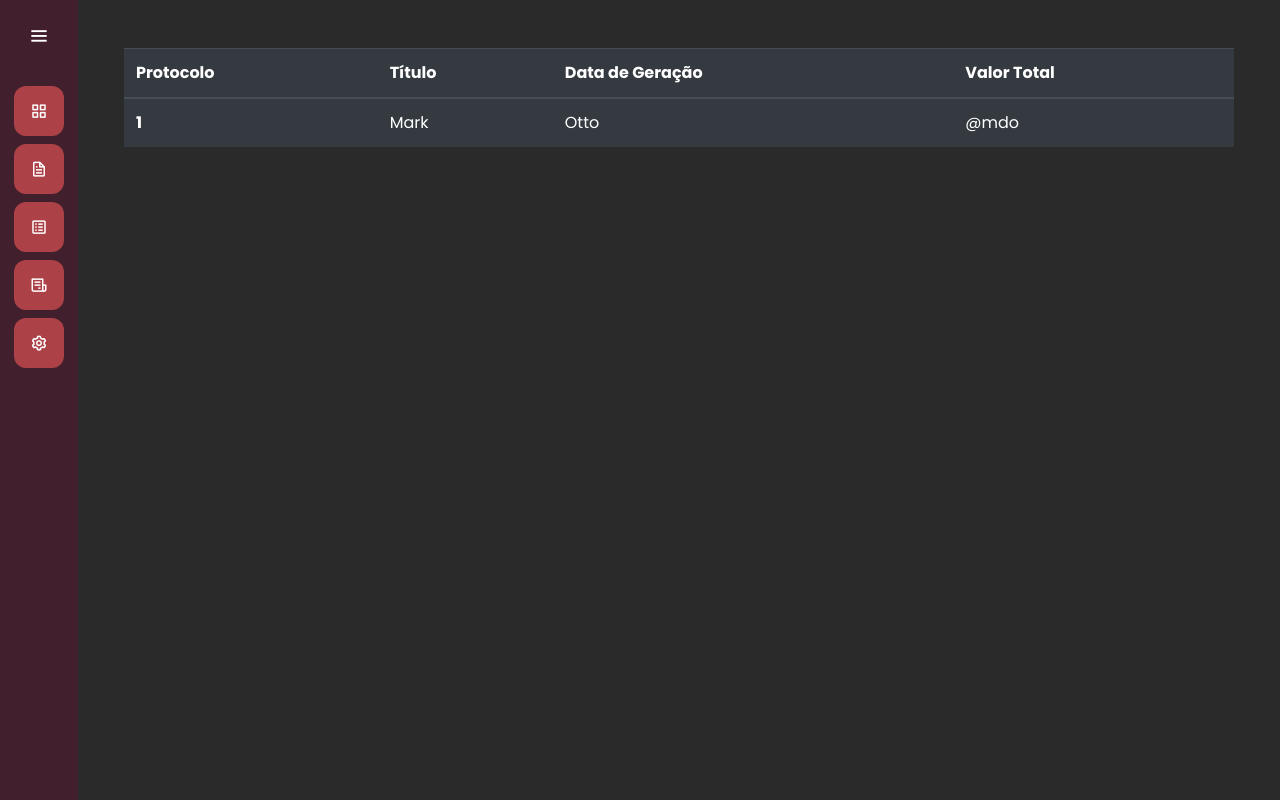
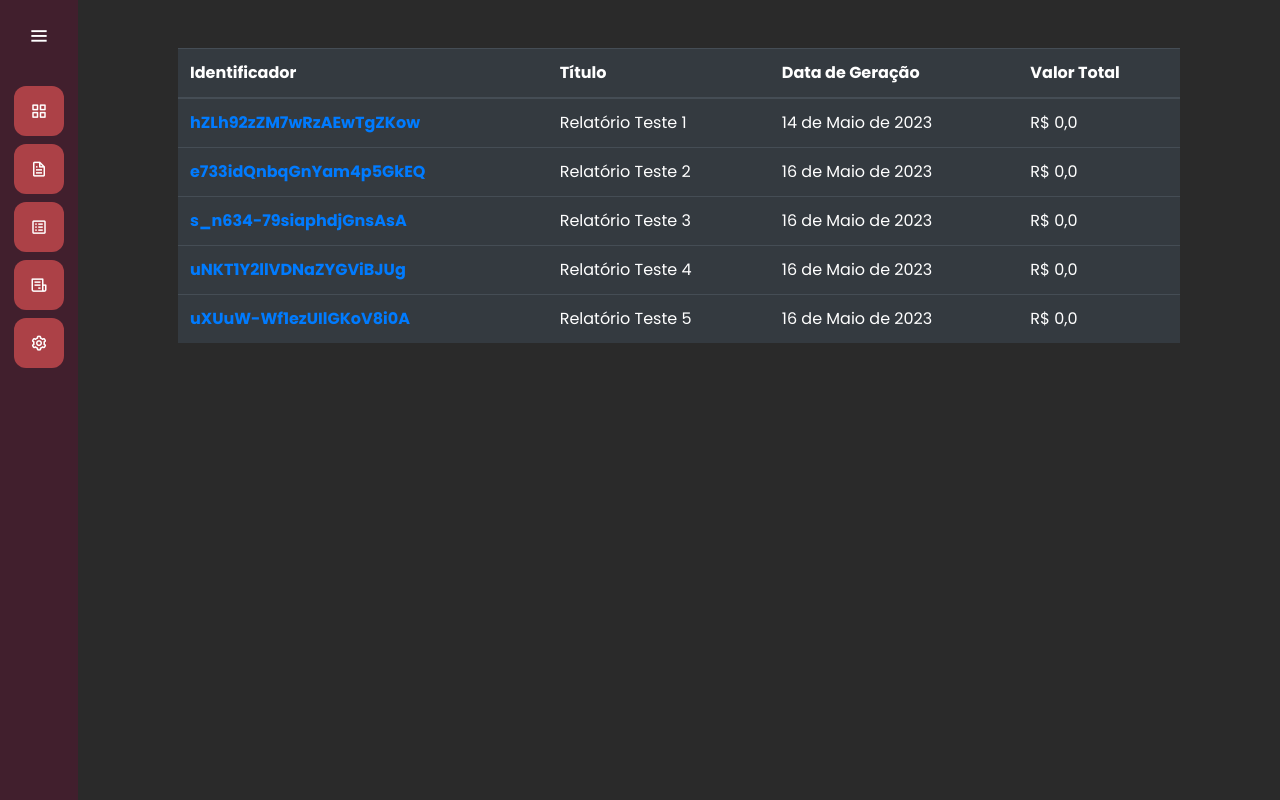
Before and after one commit to IngridEsteves/projeto-integrador-1, a Django app: page /relatorios/listar_relatorio/ in a window 1280 px wide. Run offline with Django 4.2, Linux system fonts and the light colour scheme; data comes from the database, SQL or seed files in the repository; both versions use the stored data as it was after the commit.

Commit message:
listar-relatorios

```diff
--- a/relatorios/models.py
+++ b/relatorios/models.py
@@ -2,6 +2,7 @@ from django.db import models
 from .choices import ChoicesCategoriaRelatorio
 from datetime import datetime
 from secrets import token_hex
+import secrets
 
 
 # Create your models here.
@@ -18,6 +19,7 @@ class Relatorio(models.Model):
     categoria_relatorio = models.ManyToManyField(CategoriaRelatorio)
     data_geracao = models.DateField(null=True)
     protocolo = models.CharField(max_length=52, null=True, blank=True)
+    identificador = models.CharField(max_length=24, null=True, blank=True)
 
     def __str__(self) -> str:
         return self.titulo
@@ -25,6 +27,10 @@ class Relatorio(models.Model):
     def save(self, *args, **kwargs):
         if not self.protocolo:
             self.protocolo = datetime.now().strftime("%d/%m/%Y-%H:%M:%S-") + token_hex(16)
+
+        if not self.identificador:
+            self.identificador = secrets.token_urlsafe(16)  # noqa: F821
+
         super(Relatorio, self).save(*args, **kwargs)
 
     def valor_total(self):
--- a/relatorios/templates/listar_relatorio.html
+++ b/relatorios/templates/listar_relatorio.html
@@ -4,28 +4,31 @@
 
 {% block 'head'  %}
     <link rel="stylesheet" href="{% static 'autorizacao/css/autorizacao.css' %}">
+    <link rel="stylesheet" href="{% static 'relatorios/css/listar_relatorio.css' %}">
 {% endblock  %}
 
 {% block 'dashboard'  %}
     <br>
     <br>
-    <div class="container">
+    <div class="container-fluid distanciamento">
         <table class="table table-dark">
             <thead>
                 <tr>
-                    <th scope="col">Protocolo</th>
+                    <th scope="col">Identificador</th>
                     <th scope="col">Título</th>
                     <th scope="col">Data de Geração</th>
                     <th scope="col">Valor Total</th>
                 </tr>
             </thead>
             <tbody>
-                <tr>
-                    <th scope="row">1</th>
-                    <td>Mark</td>
-                    <td>Otto</td>
-                    <td>@mdo</td>
-                </tr>
+                {% for relatorio in relatorios %}
+                    <tr>
+                        <th scope="row"><a href="{% url 'relatorio' relatorio.identificador %}">{{relatorio.identificador}}</a></th>
+                        <td>{{relatorio.titulo}}</td>
+                        <td>{{relatorio.data_geracao}}</td>
+                        <td>R$ {{relatorio.valor_total}}</td>
+                    </tr>
+                {% endfor %}
             </tbody>
         </table>
     </div>
--- a/relatorios/urls.py
+++ b/relatorios/urls.py
@@ -4,4 +4,5 @@ from . import views
 urlpatterns = [
     path('novo_relatorio/', views.novo_relatorio, name="novo_relatorio"),
     path('listar_relatorio/', views.listar_relatorio, name="listar_relatorio"),
+    path('relatorio/<str:identificador>/', views.relatorio, name="relatorio"),
 ]
--- a/relatorios/views.py
+++ b/relatorios/views.py
@@ -1,6 +1,7 @@
-from django.shortcuts import render
+from django.shortcuts import render, get_object_or_404
 from .forms import FormRelatorio
 from django.http import HttpResponse
+from .models import Relatorio
 
 
 # Create your views here.
@@ -20,4 +21,10 @@ def novo_relatorio(request):
 
 def listar_relatorio(request):
     if request.method == "GET":
-        return render(request, 'listar_relatorio.html')
+        relatorios = Relatorio.objects.all()
+        return render(request, 'listar_relatorio.html', {'relatorios': relatorios})
+
+
+def relatorio(request, identificador):
+    relatorio = get_object_or_404(Relatorio, identificador=identificador)
+    return render(request, 'relatorio.html', {'relatorio': relatorio})
--- /dev/null
+++ b/templates/static/relatorios/css/listar_relatorio.css
@@ -0,0 +1,4 @@
+.distanciamento{
+    padding-left: 100px;
+    padding-right: 100px;
+}
```
Also changed, not shown: relatorios/templates/relatorio.html (added, +16 -0 lines), db.sqlite3, relatorios/migrations/0004_relatorio_identificador.py (added).
